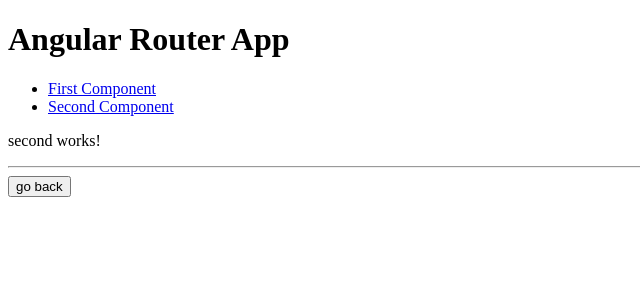
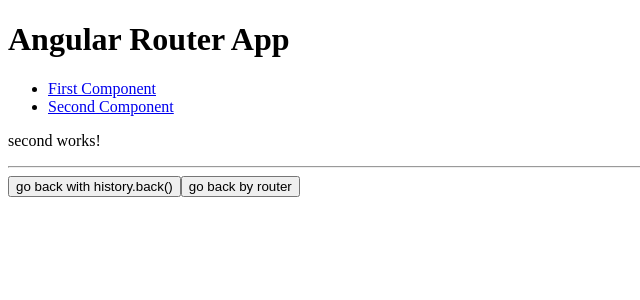
Before and after one commit to siahoge/can-deactivate-sample, an Angular app: page /second-component in a window 1280 px wide. Shown: the top 300 px of the page, without its empty margins (0-640 px from the left). Built offline with nearby package versions, Linux system fonts and the light colour scheme.

Commit message:
add router link

```diff
--- a/src/app/second/second.component.html
+++ b/src/app/second/second.component.html
@@ -1,3 +1,4 @@
 <p>second works!</p>
 <hr>
-<button (click)="goBack()">go back</button>
+<button (click)="goBack1()">go back with history.back()</button>
+<button (click)="goBack2()">go back by router</button>
--- a/src/app/second/second.component.ts
+++ b/src/app/second/second.component.ts
@@ -1,4 +1,5 @@
 import { Component, OnInit } from '@angular/core';
+import { Router } from '@angular/router';
 import { Observable } from 'rxjs';
 import { CanComponentDeactivate } from '../my-can-deactivate.guard';
 
@@ -9,7 +10,9 @@ import { CanComponentDeactivate } from '../my-can-deactivate.guard';
 })
 export class SecondComponent implements OnInit, CanComponentDeactivate {
 
-  constructor() { }
+  constructor(
+    private router: Router
+  ) { }
 
   canDeactivate(): boolean | Observable<boolean> | Promise<boolean> {
 
@@ -19,7 +22,11 @@ export class SecondComponent implements OnInit, CanComponentDeactivate {
   ngOnInit(): void {
   }
 
-  goBack(): void {
+  goBack1(): void {
     history.back();
   }
+
+  goBack2(): void {
+    this.router.navigateByUrl('/first-component');
+  }
 }
```
